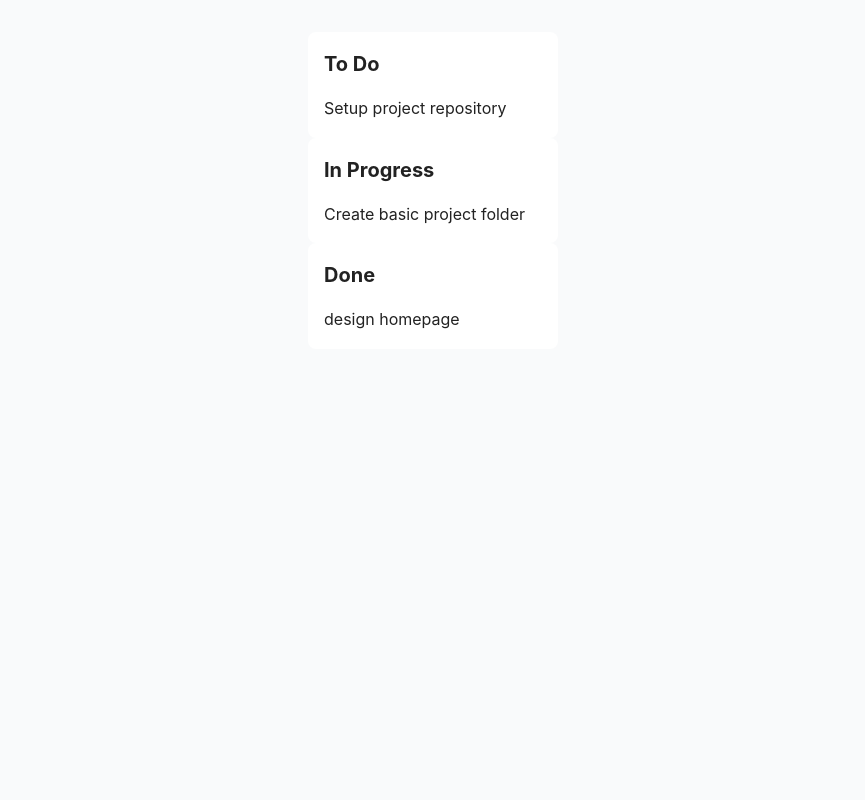
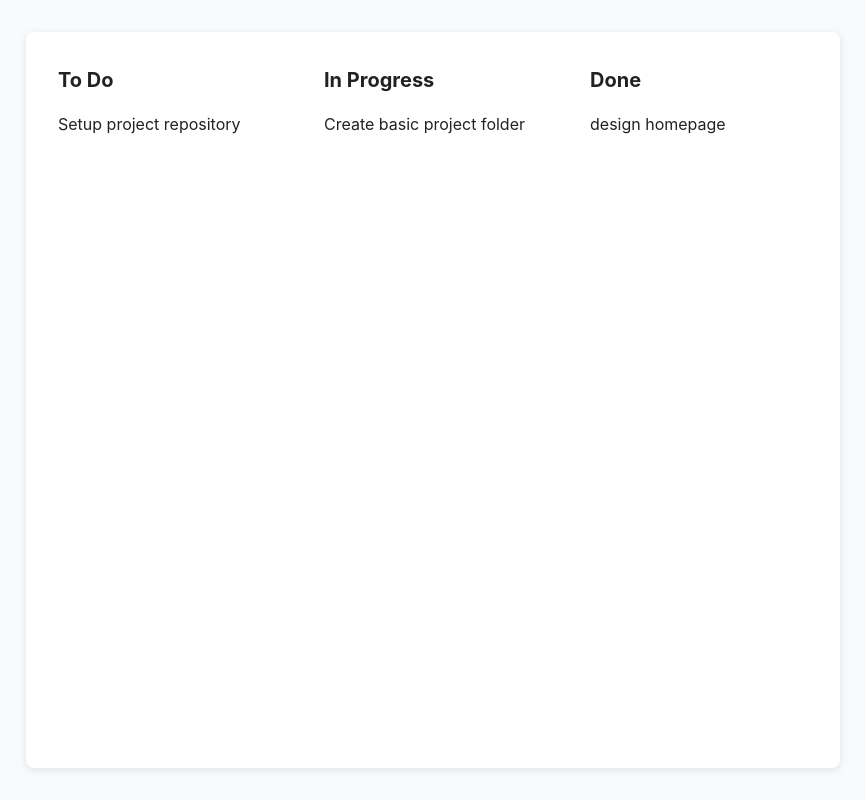
Before and after one commit to lu-alvz-dev/management-app, a React (Vite) app: page / in a window 1280 px wide. Shown: the whole page, without its empty margins (207-1072 px from the left). Built offline with nearby package versions, Linux system fonts and the light colour scheme.

Commit message:
applying standard way to import css modules in App.jsx

```diff
--- a/src/App.jsx
+++ b/src/App.jsx
@@ -1,12 +1,12 @@
 import Column from "./components/Column/Column";
 import { tasks } from "./data";
-import "./App.module.css";
+import styles from "./App.module.css";
 
 export default function App() {
   return (
     <>
-      <div className="app">
-        <div className="board">
+      <div className={styles.app}>
+        <div className={styles.board}>
           <Column title="To Do" tasks={tasks.todo} />
           <Column title="In Progress" tasks={tasks.inprogress} />
           <Column title="Done" tasks={tasks.done} />
```
